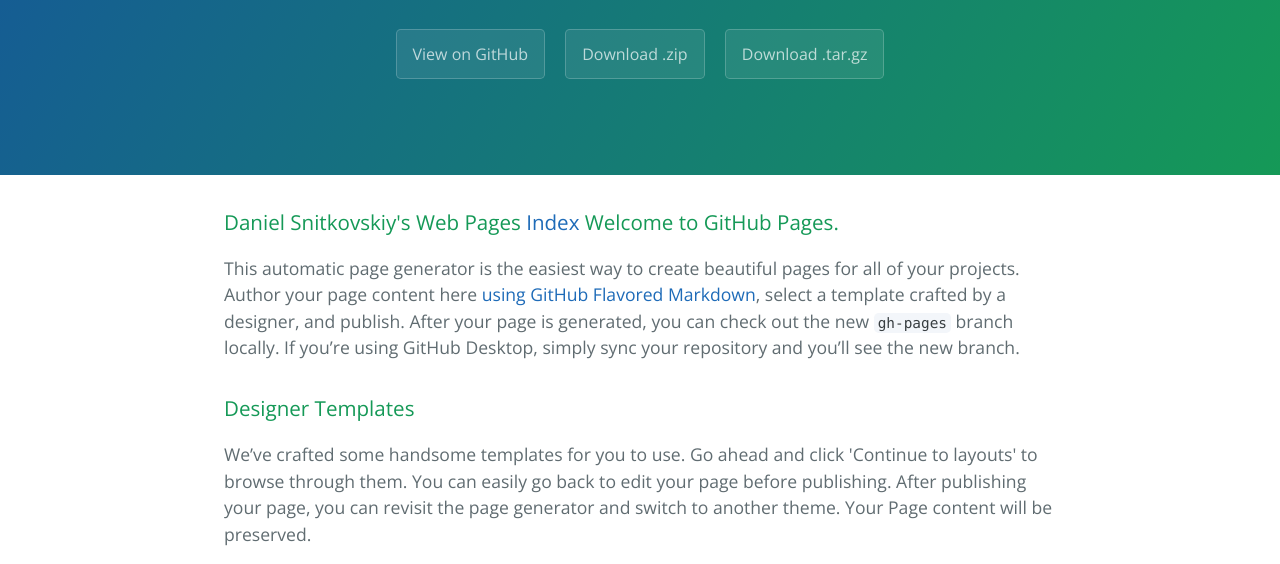
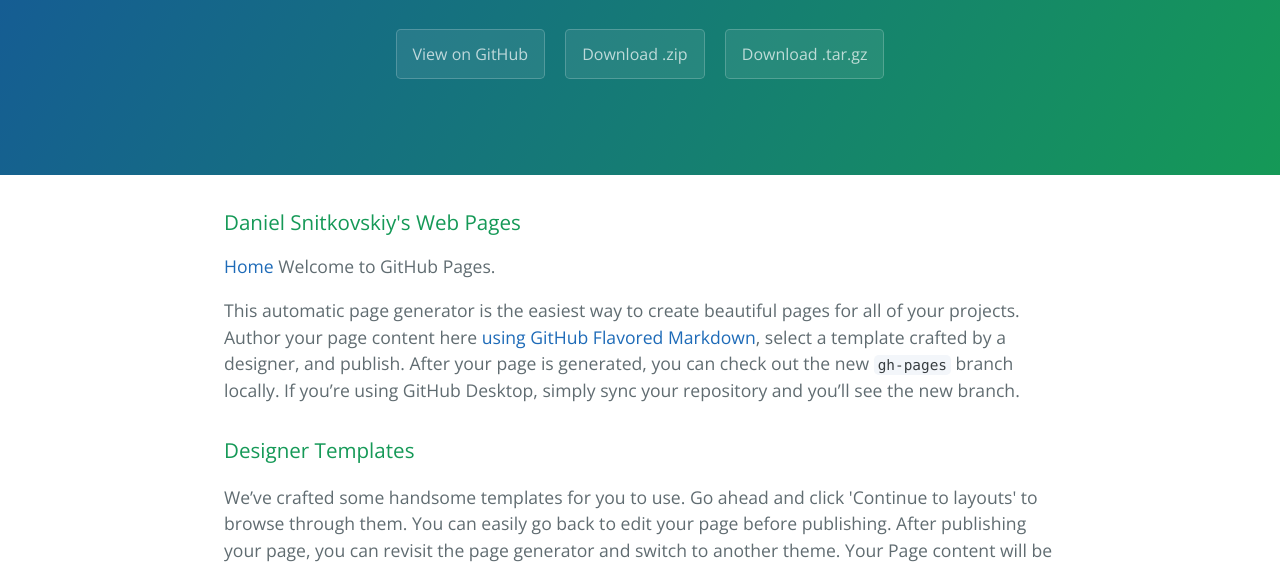
Before and after one commit to snitkdan/Hopkins-Web-Dev-Coursera, a plain HTML site: page index.html in a window 1280 px wide. Shown: the part 238-802 px from the top of the page. Drawn offline with nearby package versions, Linux system fonts and the light colour scheme.

Commit message:
Fixed h3 tag

```diff
--- a/index.html
+++ b/index.html
@@ -19,8 +19,8 @@
     </section>
 
     <section class="main-content">
-      <h3>Daniel Snitkovskiy's Web Pages
-      <a href="site/index.html">Index</a>
+      <h3>Daniel Snitkovskiy's Web Pages</h3>
+      <a href="site/index.html">Home</a>
 <a id="welcome-to-github-pages" class="anchor" href="#welcome-to-github-pages" aria-hidden="true"><span aria-hidden="true" class="octicon octicon-link"></span></a>Welcome to GitHub Pages.</h3>
 
 <p>This automatic page generator is the easiest way to create beautiful pages for all of your projects. Author your page content here <a href="https://guides.github.com/features/mastering-markdown/">using GitHub Flavored Markdown</a>, select a template crafted by a designer, and publish. After your page is generated, you can check out the new <code>gh-pages</code> branch locally. If you’re using GitHub Desktop, simply sync your repository and you’ll see the new branch.</p>
```
